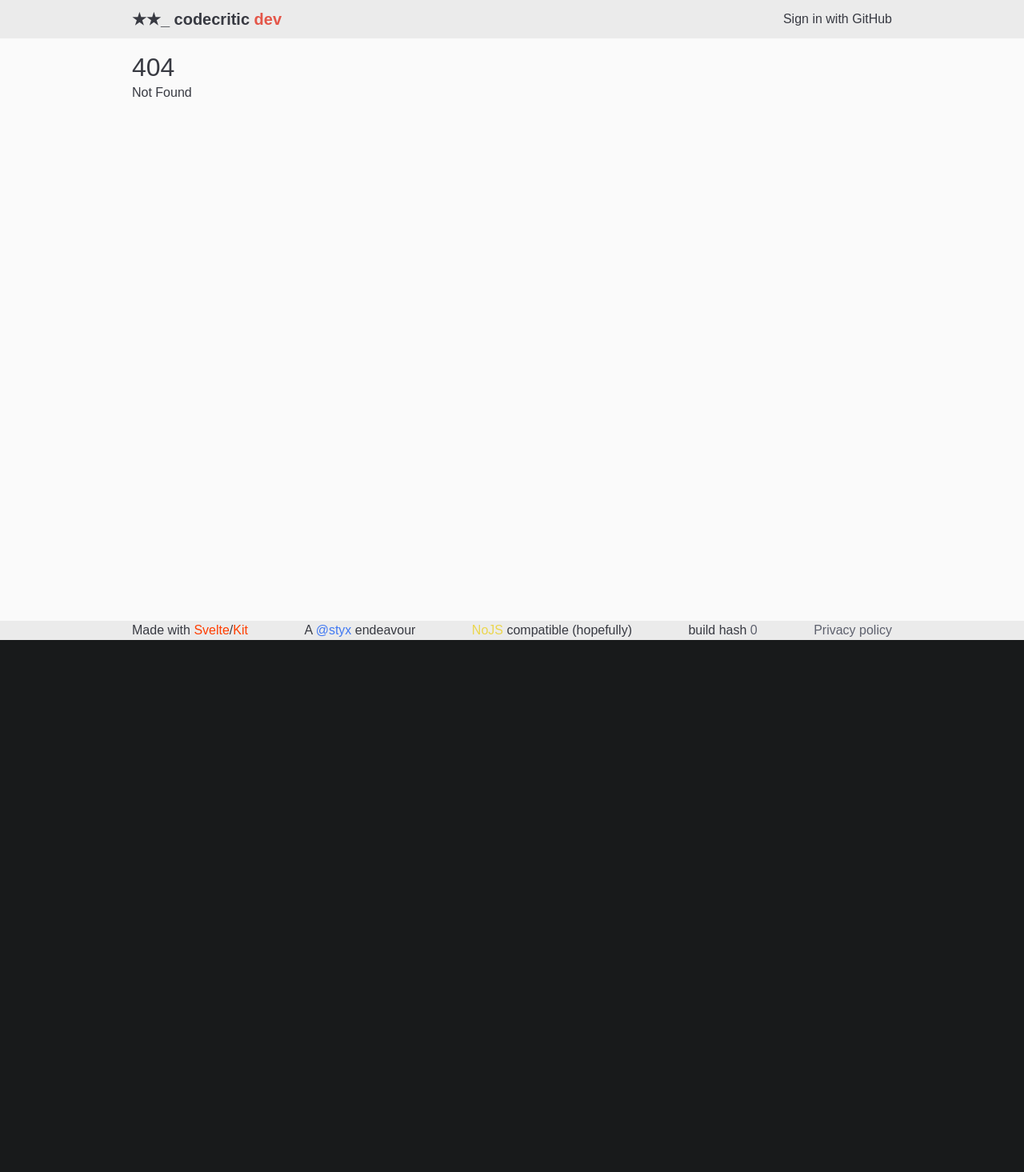
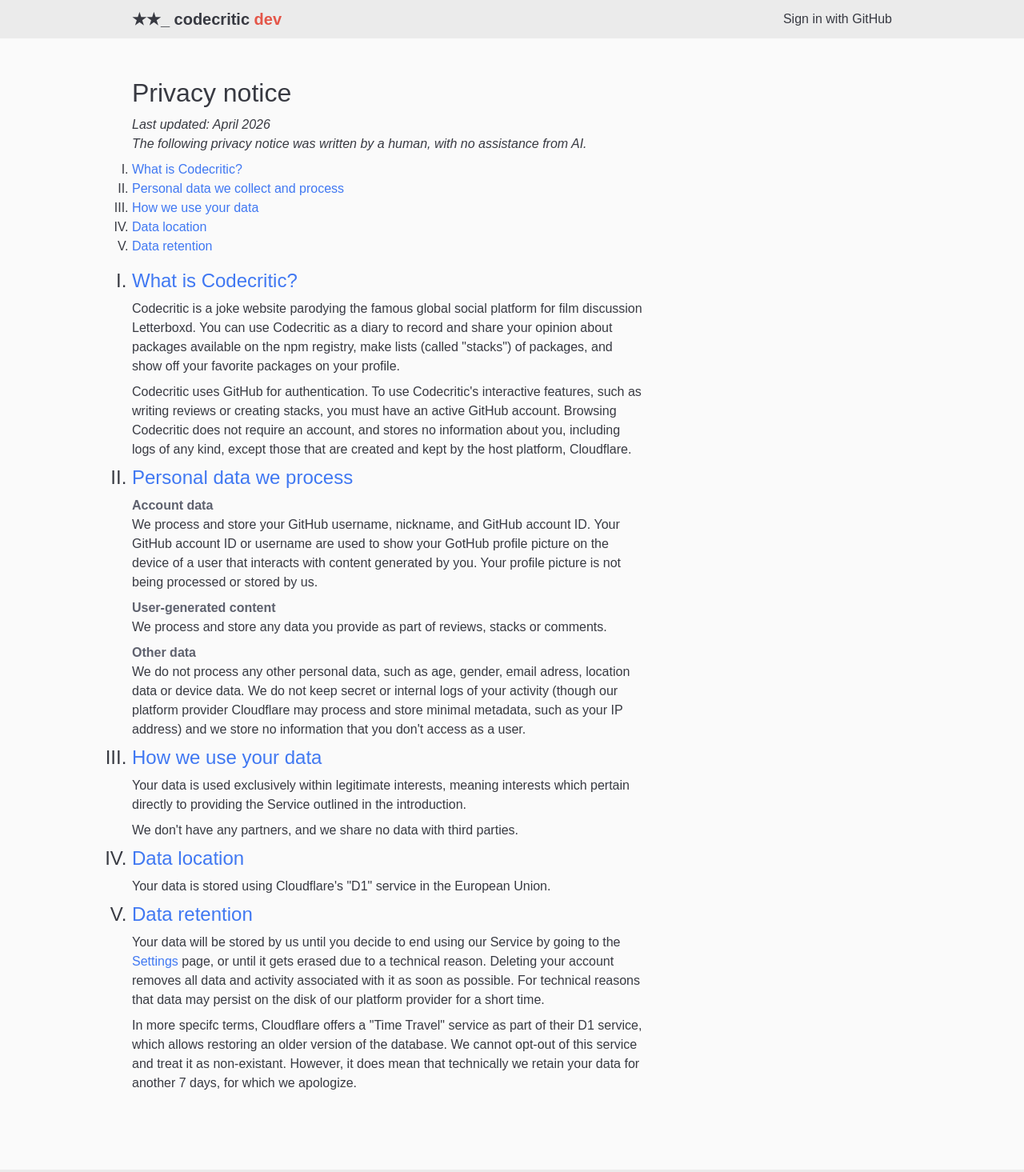
Before and after one commit to styxpilled/codecritic, a SvelteKit app: page /privacy-notice in a window 1280 px wide. Before the commit this address had no page. Shown: the top 1465 px of the page at 80% size. Before the commit the page ends 800 px from the top, so only its background shows below. Built offline with nearby package versions, Linux system fonts and the light colour scheme.

Commit message:
privacy notice

```diff
--- /dev/null
+++ b/src/routes/privacy-notice/+page.svelte
@@ -0,0 +1,116 @@
+<main>
+	<h1>Privacy notice</h1>
+	<div>
+		<p>
+			<em>Last updated: April 2026</em>
+		</p>
+		<p><em>The following privacy notice was written by a human, with no assistance from AI.</em></p>
+	</div>
+	<ol>
+		<li><a class="link" href="/privacy-notice#what-is-codecritic">What is Codecritic?</a></li>
+		<li>
+			<a class="link" href="/privacy-notice#data-we-process">
+				Personal data we collect and process
+			</a>
+		</li>
+		<li>
+			<a class="link" href="/privacy-notice#how-we-use-your-data">How we use your data</a>
+		</li>
+		<li>
+			<a class="link" href="/privacy-notice#data-location">Data location</a>
+		</li>
+		<li><a class="link" href="/privacy-notice#data-retention">Data retention</a></li>
+	</ol>
+
+	<ol class="detailed-info">
+		<li>
+			<h2 id="what-is-codecritic" class="fg-blue">What is Codecritic?</h2>
+			<p>
+				Codecritic is a joke website parodying the famous global social platform for film discussion
+				Letterboxd. You can use Codecritic as a diary to record and share your opinion about
+				packages available on the npm registry, make lists (called "stacks") of packages, and show
+				off your favorite packages on your profile.
+			</p>
+			<p>
+				Codecritic uses GitHub for authentication. To use Codecritic's interactive features, such as
+				writing reviews or creating stacks, you must have an active GitHub account. Browsing
+				Codecritic does not require an account, and stores no information about you, including logs
+				of any kind, except those that are created and kept by the host platform, Cloudflare.
+			</p>
+		</li>
+		<li>
+			<h2 id="data-we-process" class="fg-blue">Personal data we process</h2>
+			<ul>
+				<li>
+					<strong class="fg-dark">Account data</strong>
+					<p>
+						We process and store your GitHub username, nickname, and GitHub account ID. Your GitHub
+						account ID or username are used to show your GotHub profile picture on the device of a
+						user that interacts with content generated by you. Your profile picture is not being
+						processed or stored by us.
+					</p>
+				</li>
+				<li>
+					<strong class="fg-dark">User-generated content</strong>
+					<p>We process and store any data you provide as part of reviews, stacks or comments.</p>
+				</li>
+				<li>
+					<strong class="fg-dark">Other data</strong>
+					<p>
+						We do not process any other personal data, such as age, gender, email adress, location
+						data or device data. We do not keep secret or internal logs of your activity (though our
+						platform provider Cloudflare may process and store minimal metadata, such as your IP
+						address) and we store no information that you don't access as a user.
+					</p>
+				</li>
+			</ul>
+		</li>
+		<li>
+			<h2 id="how-we-use-your-data" class="fg-blue">How we use your data</h2>
+			<p>
+				Your data is used exclusively within legitimate interests, meaning interests which pertain
+				directly to providing the Service outlined in the introduction.
+			</p>
+			<p>We don't have any partners, and we share no data with third parties.</p>
+		</li>
+		<li>
+			<h2 id="data-location" class="fg-blue">Data location</h2>
+			<p>Your data is stored using Cloudflare's "D1" service in the European Union.</p>
+		</li>
+		<li>
+			<h2 id="data-retention" class="fg-blue">Data retention</h2>
+			<p>
+				Your data will be stored by us until you decide to end using our Service by going to the <a
+					href="/settings"
+					class="link">Settings</a
+				> page, or until it gets erased due to a technical reason. Deleting your account removes all data
+				and activity associated with it as soon as possible. For technical reasons that data may persist
+				on the disk of our platform provider for a short time.
+			</p>
+			<p>
+				In more specifc terms, Cloudflare offers a "Time Travel" service as part of their D1
+				service, which allows restoring an older version of the database. We cannot opt-out of this
+				service and treat it as non-existant. However, it does mean that technically we retain your
+				data for another 7 days, for which we apologize.
+			</p>
+		</li>
+	</ol>
+</main>
+
+<style>
+	main {
+		margin-top: 2rem;
+		margin-bottom: 5rem;
+	}
+	main > *,
+	.detailed-info * {
+		margin-bottom: 0.5rem;
+	}
+
+	ol {
+		width: 40rem;
+	}
+	ol {
+		margin-bottom: 1rem;
+	}
+</style>
```
